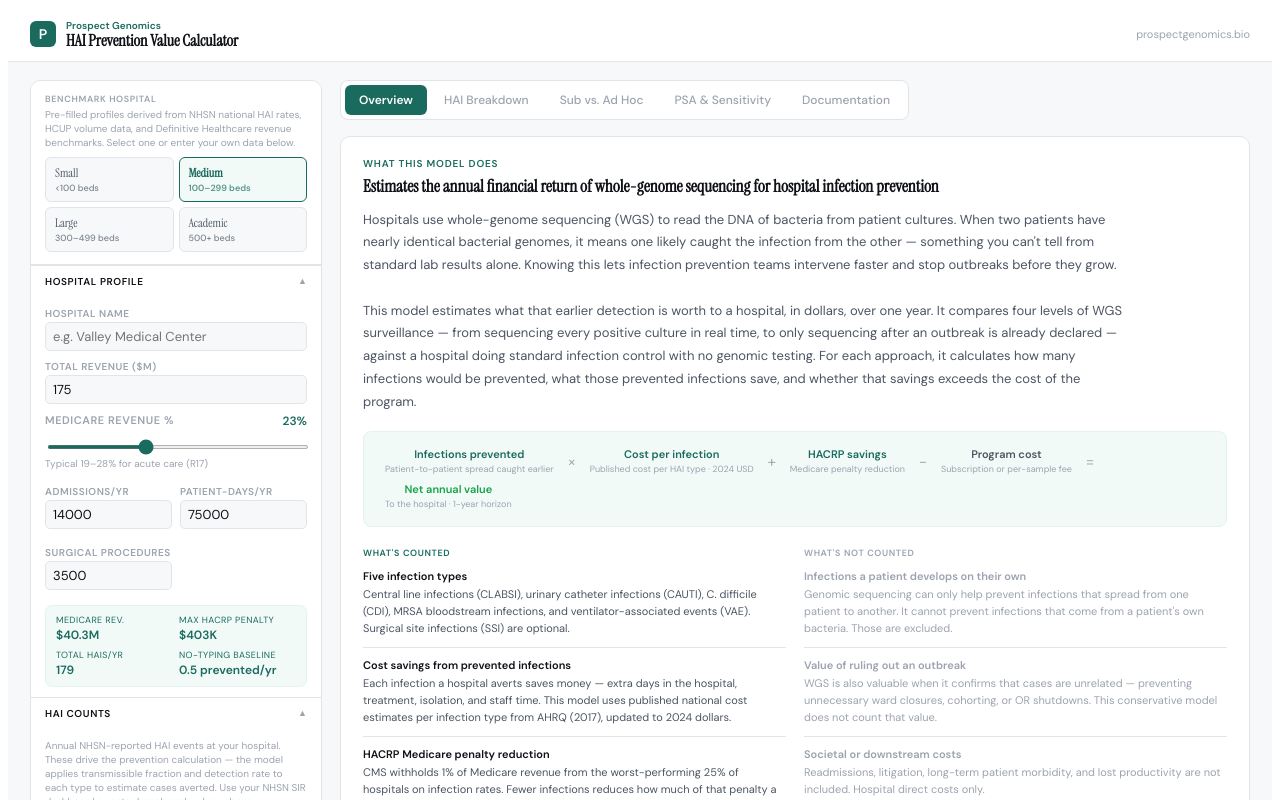
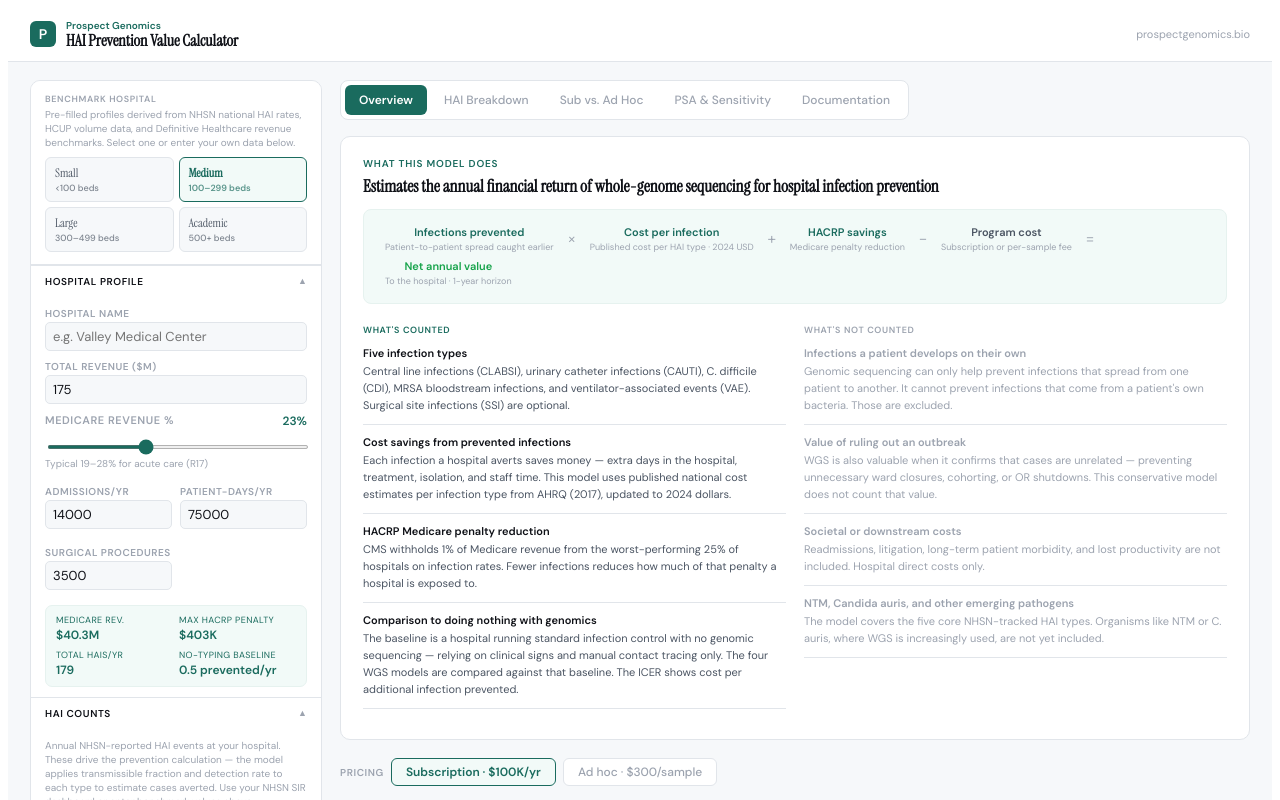
Before and after one commit to prospectgenomics/hai-roi-model-technical, a React (Create React App) app: page / in a window 1280 px wide. Shown: the top 800 px of the page. Built offline with nearby package versions, Linux system fonts and the light colour scheme.

Commit message:
Remove incorrect WGS intro paragraph

```diff
--- a/src/App.js
+++ b/src/App.js
@@ -427,13 +427,6 @@ function ModelOverview() {
       <div style={{fontSize:10,color:C.teal,textTransform:"uppercase",letterSpacing:"0.08em",fontWeight:700,marginBottom:5}}>What this model does</div>
       <div style={{fontSize:17,fontWeight:700,fontFamily:FONT_DISPLAY,color:C.txt,marginBottom:12,lineHeight:1.3}}>
         Estimates the annual financial return of whole-genome sequencing for hospital infection prevention
-      </div>
-
-      {/* Plain-English explanation */}
-      <div style={{fontSize:13,color:C.txt2,lineHeight:1.75,marginBottom:18,maxWidth:760}}>
-        Hospitals use whole-genome sequencing (WGS) to read the DNA of bacteria from patient cultures. When two patients have nearly identical bacterial genomes, it means one likely caught the infection from the other — something you can't tell from standard lab results alone. Knowing this lets infection prevention teams intervene faster and stop outbreaks before they grow.
-        <br/><br/>
-        This model estimates what that earlier detection is worth to a hospital, in dollars, over one year. It compares four levels of WGS surveillance — from sequencing every positive culture in real time, to only sequencing after an outbreak is already declared — against a hospital doing standard infection control with no genomic testing. For each approach, it calculates how many infections would be prevented, what those prevented infections save, and whether that savings exceeds the cost of the program.
       </div>
 
       {/* Formula strip */}
```
